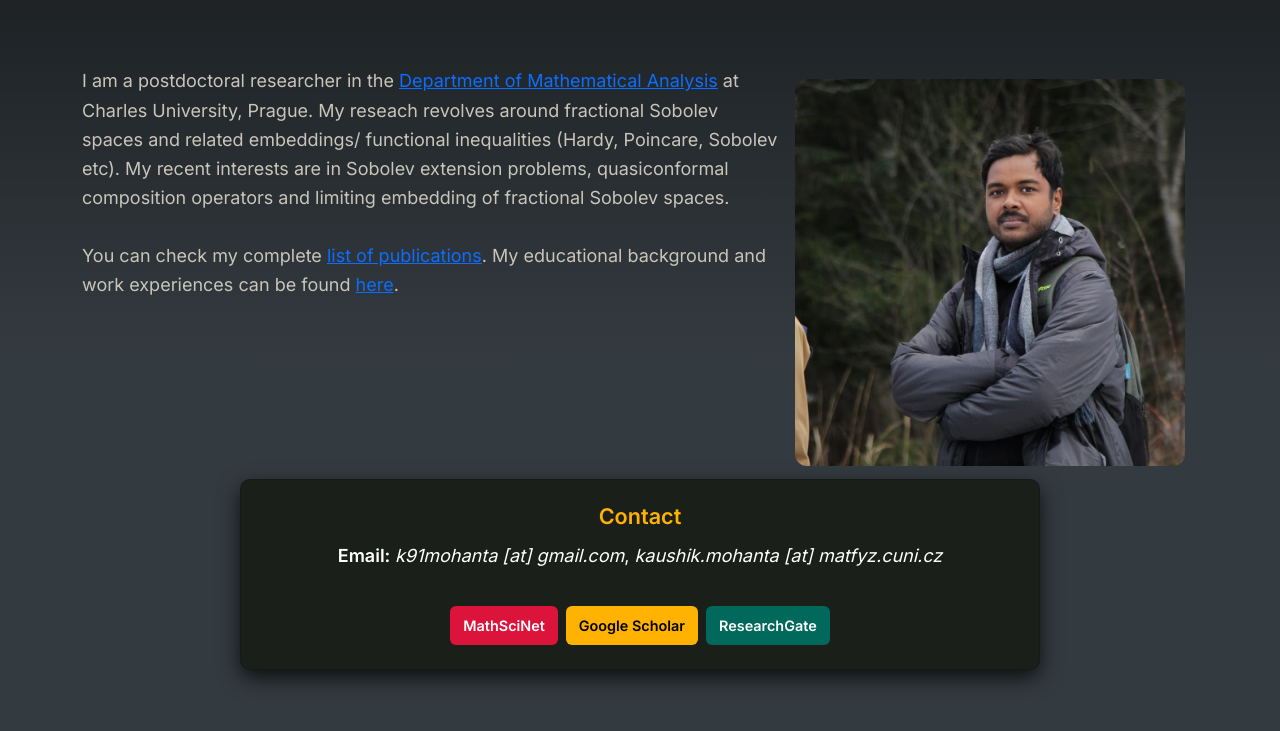
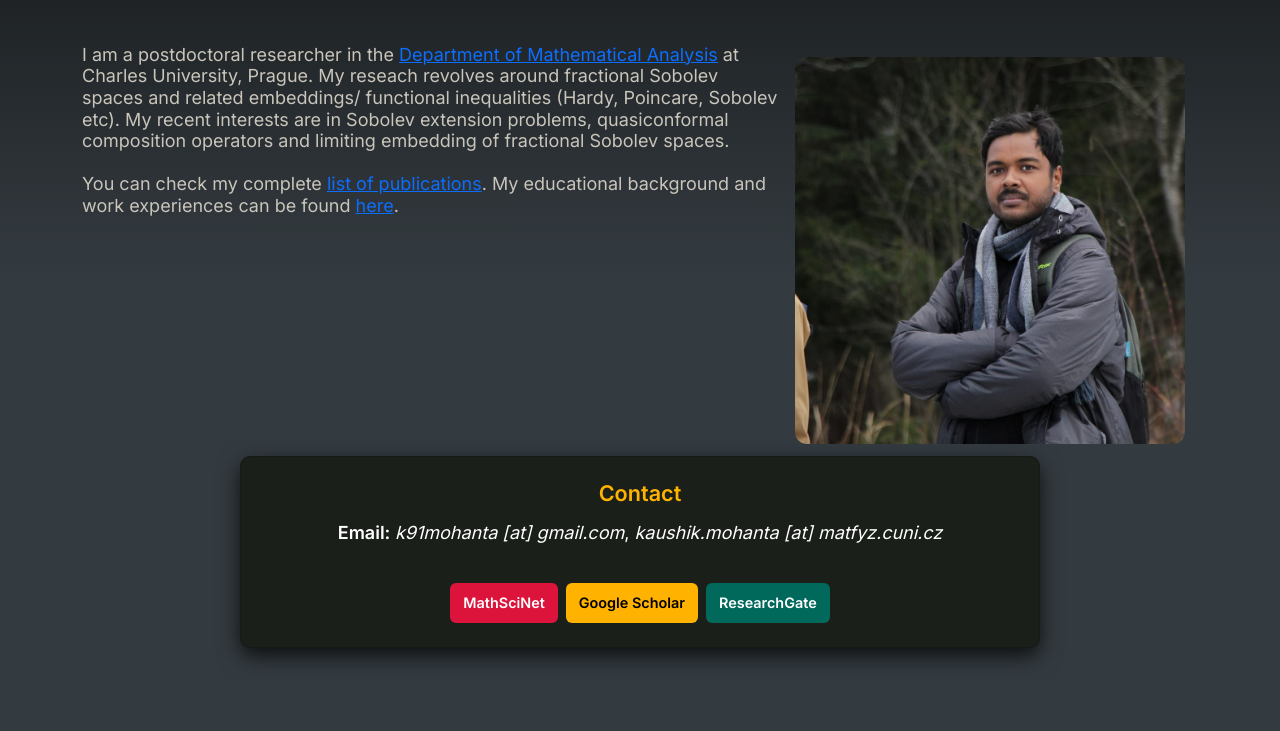
Before and after one commit to kmohanta/kmohanta.github.io, a plain HTML site: page index.html in a window 1280 px wide. Shown: the part 69-800 px from the top of the page. Drawn offline with nearby package versions, Linux system fonts and the light colour scheme.

Commit message:
Update styles.css

```diff
--- a/styles.css
+++ b/styles.css
@@ -18,7 +18,7 @@ body {
   color: var(--text);
   font-family: "Inter", sans-serif;
   font-size: 18px;
-  line-height: calc(1em * var(--phi));
+  line-height: 1.2;
 }
 h1 { font-size: calc(18px * var(--phi) * 1.2); }
 h2 { font-size: calc(18px * var(--phi)); }
```
